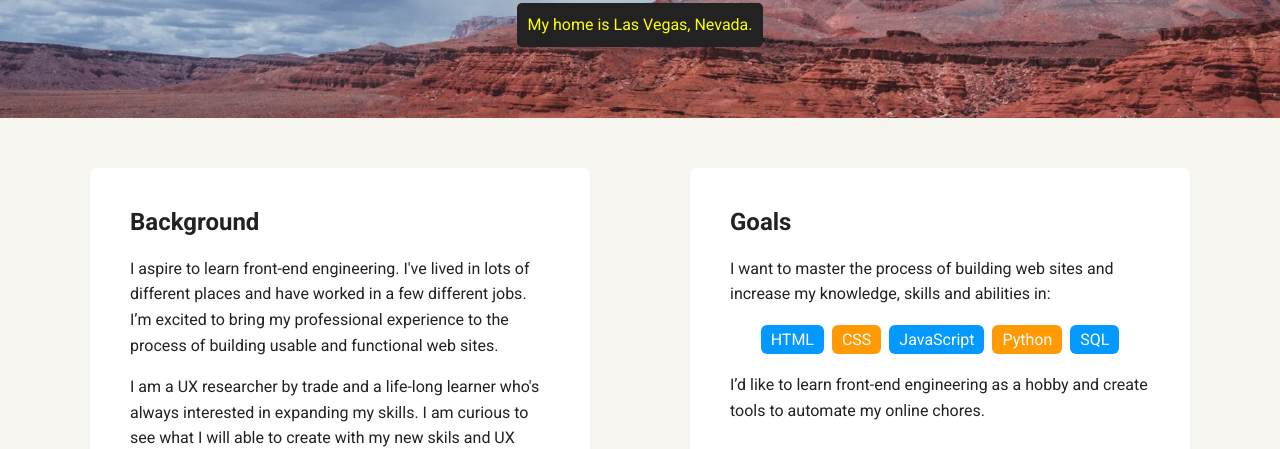
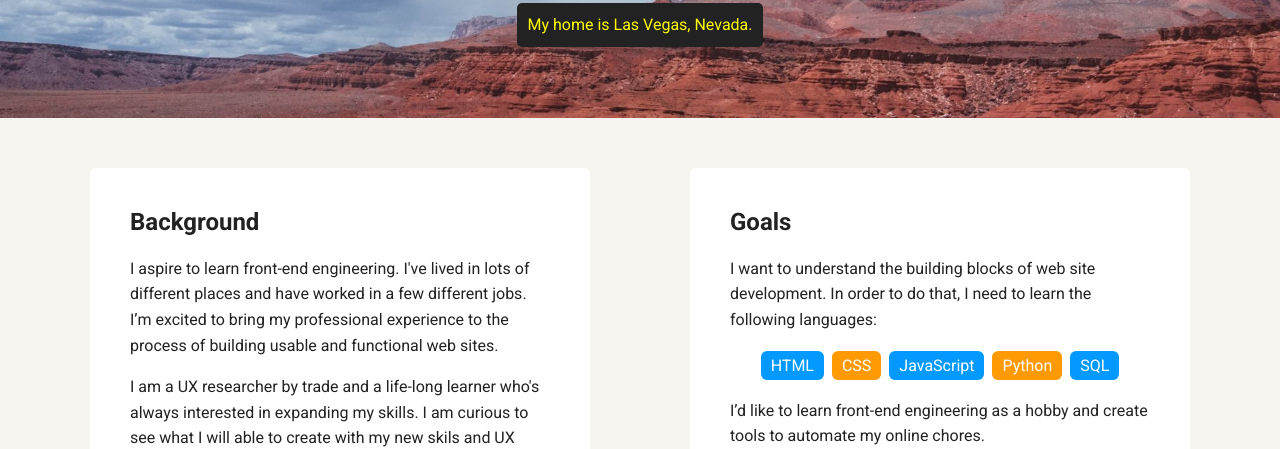
Before and after one commit to frntensou/techdegree-project-1, a plain HTML site: page index.html in a window 1280 px wide. Shown: the part 352-801 px from the top of the page. Drawn offline with Linux system fonts and the light colour scheme; a web font is replaced by a local one.

Commit message:
updating index.html

```diff
--- a/index.html
+++ b/index.html
@@ -32,7 +32,7 @@
 
       <section class="card">
         <h2>Goals</h2>
-        <p>I want to master the process of building web sites and increase my knowledge, skills and abilities in:</p>
+        <p>I want to understand the building blocks of web site development. In order to do that, I need to learn the following languages:</p>
         <ul class="skills">
           <li>HTML</li>
           <li>CSS</li>
```
